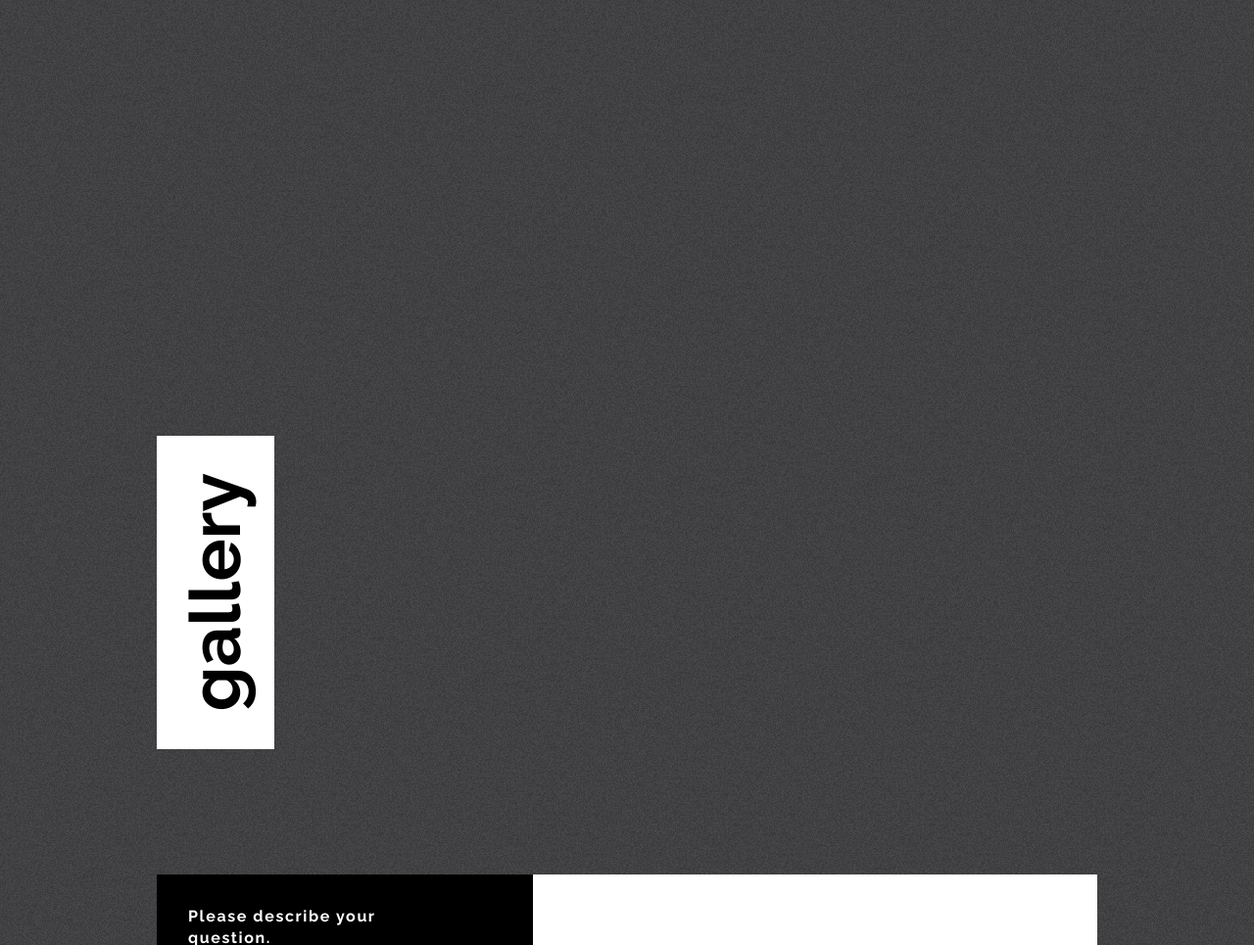
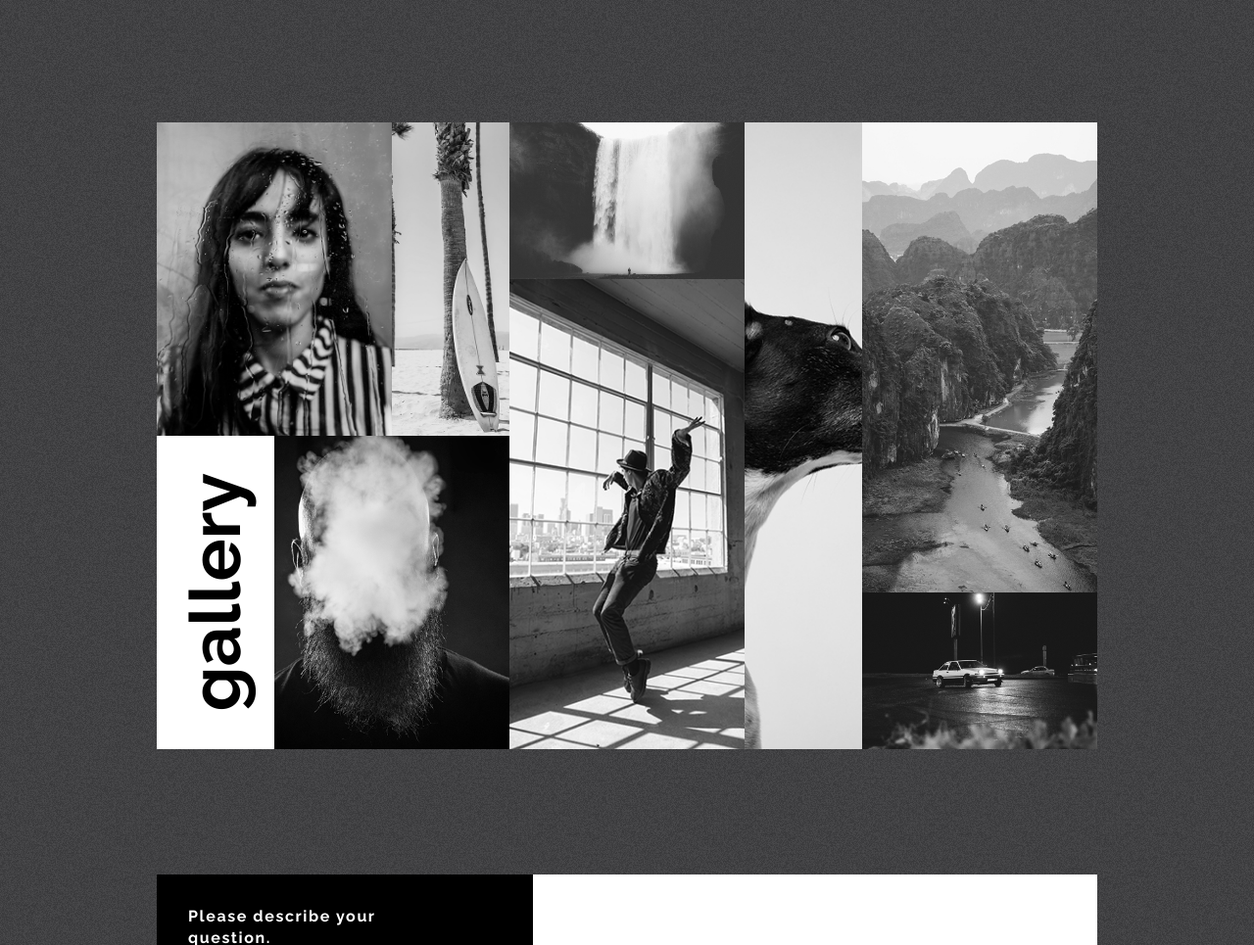
Before and after one commit to rakija4/Portfolio, a plain HTML site: page index.html in a window 1280 px wide. Shown: the part 1508-2473 px from the top of the page at 98% size. Drawn offline with Linux system fonts and the light colour scheme; the site is published under a folder, as on GitHub Pages, so addresses that start at the root find nothing.

Commit message:
bugfix for gallery section
adjusting inproper display of gallery's thumbnails

```diff
--- a/style.css
+++ b/style.css
@@ -328,42 +328,42 @@ body {
 /* Placing images on grid */
 
 .c-gallery__item1 {
-    background-image: url(/img/jpg/item1.jpg);
+    background-image: url(img/jpg/item1.jpg);
     grid-area: 1 / 1 / span 2 / 3;
 }
 
 .c-gallery__item2 {
-    background-image: url(/img/jpg/item2.jpg);
+    background-image: url(img/jpg/item2.jpg);
     grid-area: 2 / 4 / span 3 / span 2;
 }
 
 .c-gallery__item3 {
-    background-image: url(/img/jpg/item3.jpg);
+    background-image: url(img/jpg/item3.jpg);
     grid-area: 1 / 3 / 3 / 4;
 }
 
 .c-gallery__item4 {
-    background-image: url(/img/jpg/item4.jpg);
+    background-image: url(img/jpg/item4.jpg);
     grid-area: 3 / 2 / -1 / 4;
 }
 
 .c-gallery__item5 {
-    background-image: url(/img/jpg/item5.jpg);
+    background-image: url(img/jpg/item5.jpg);
     grid-area: -2 / -3 / -1 / -1;
 }
 
 .c-gallery__item6 {
-    background-image: url(/img/jpg/item6.jpg);
+    background-image: url(img/jpg/item6.jpg);
     grid-area: 1 / 7 / span 3 / -1;
 }
 
 .c-gallery__item7 {
-    background-image: url(/img/jpg/item7.jpg);
+    background-image: url(img/jpg/item7.jpg);
     grid-area: 1 / 6 / -1 / span 1;
 }
 
 .c-gallery__item8 {
-    background-image: url(/img/jpg/item8.jpg);
+    background-image: url(img/jpg/item8.jpg);
     grid-area: 1 / 4 / 2 / 6;
 }
 
```
